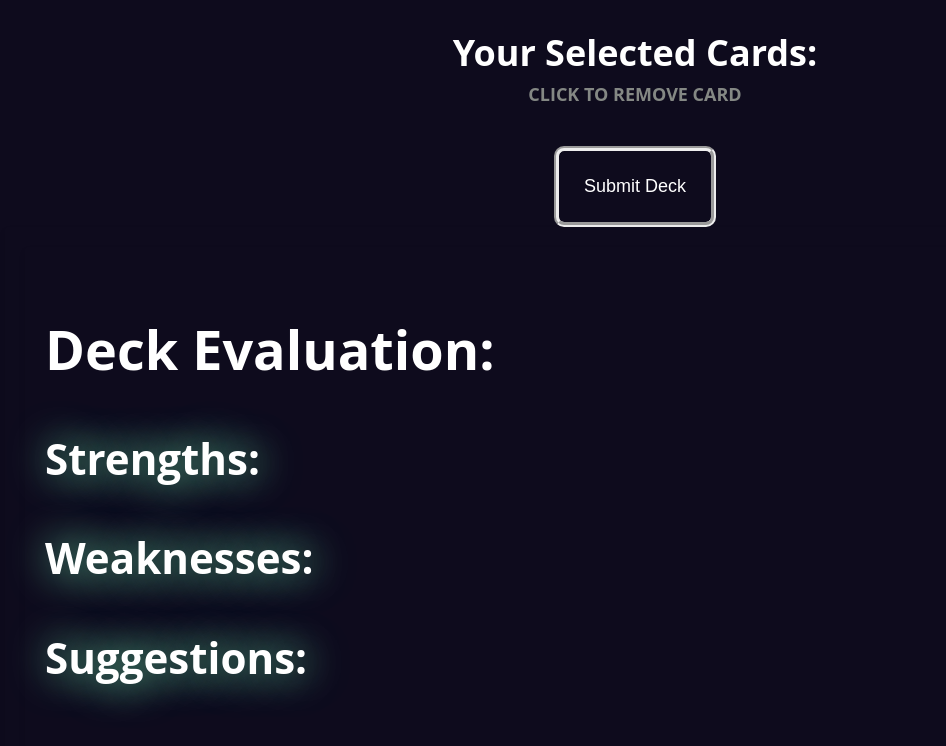
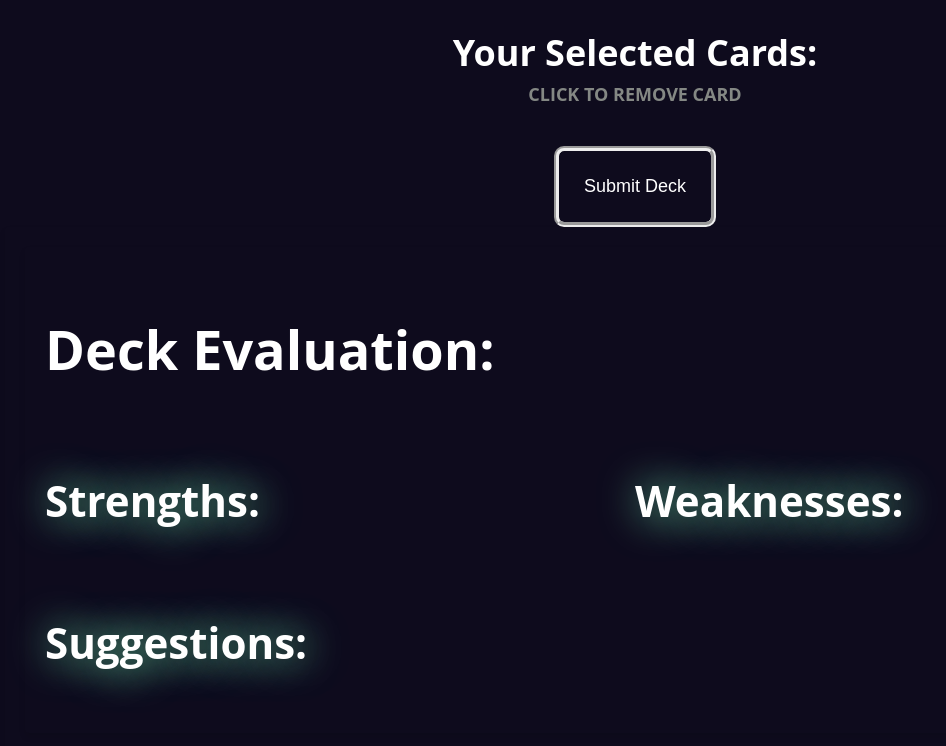
Before and after one commit to aatabong/IlluviGrader, a website: page grading.html in a window 1280 px wide. Shown: the part 1564-2310 px from the top of the page, without its empty margins (5-951 px from the left). Drawn offline with Linux system fonts and the light colour scheme.

Commit message:
Update grading.html

```diff
--- a/grading.html
+++ b/grading.html
@@ -527,15 +527,19 @@
             <div class="deck-grading">
               <h2>Deck Evaluation:</h2>
               <!-- <h3>How to Use:</h3> -->
-              <div class="strengths-and-weaknesses">
+              <div class="flex-container">
+                <div id = "strengths-section">
                   <h3>Strengths:</h3>
                   <ul id="deck-strengths">
                     <!-- Add the strengths of the deck here -->
                   </ul>
+                </div>
+                <div id="weaknesses-section">
                   <h3>Weaknesses:</h3>
                   <ul id="deck-weaknesses">
                     <!-- Add the weaknesses of the deck here -->
                   </ul>
+                </div>
               </div>
                 <h3>Suggestions:</h3>
                 <ul id="deck-suggestions" ><!-- Add the weaknesses of the deck here -->
```
Lines whose indentation alone changed are shown as unchanged.
